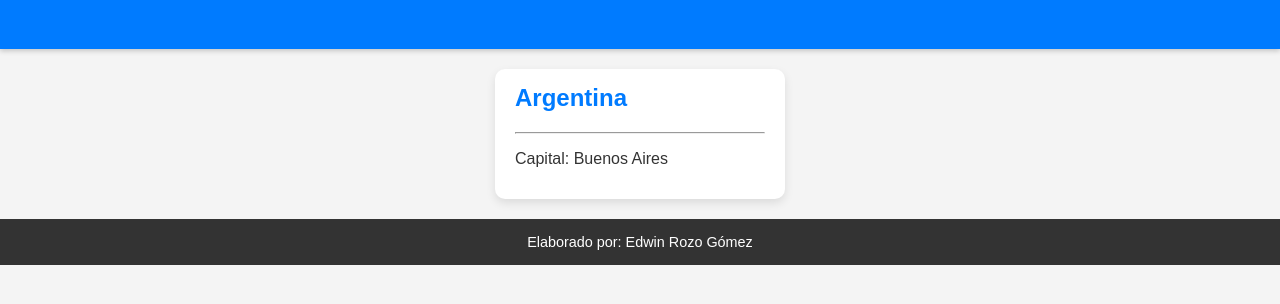
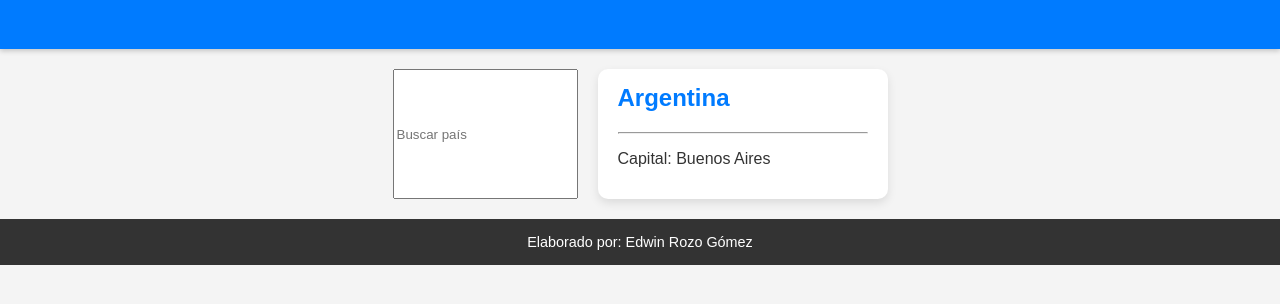
Before and after one commit to carlosadso2024/countries-app-carlos, a plain HTML site: page index.html in a window 1280 px wide. Shown: the part 110-414 px from the top of the page. Drawn offline with Linux system fonts and the light colour scheme.

Commit message:
Insert input

```diff
--- a/index.html
+++ b/index.html
@@ -11,6 +11,7 @@
     <h1>Países de Latinoamérica</h1>
   </header>
   <main>
+    <input type="text" placeholder="Buscar país" id="search-input">
     <div class="country-card">
       <h2>Argentina</h2>
       <hr>
```
